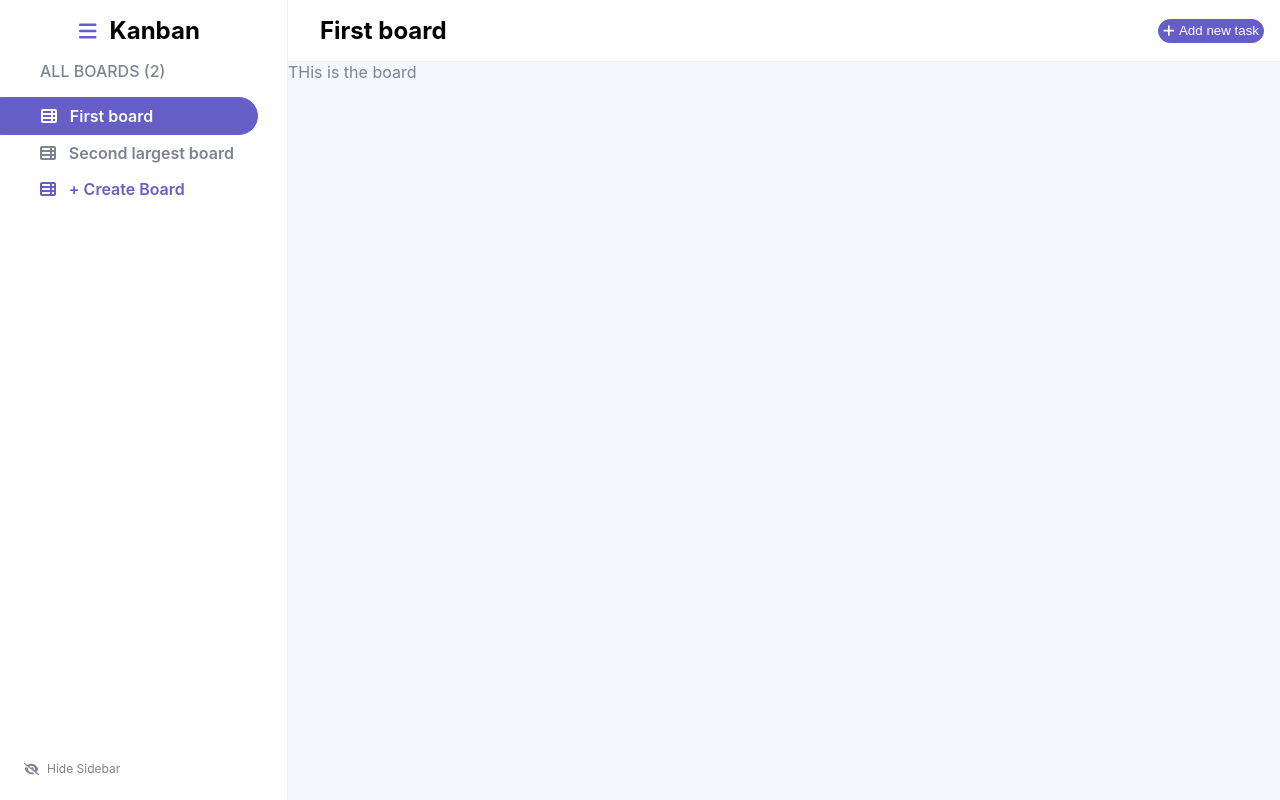
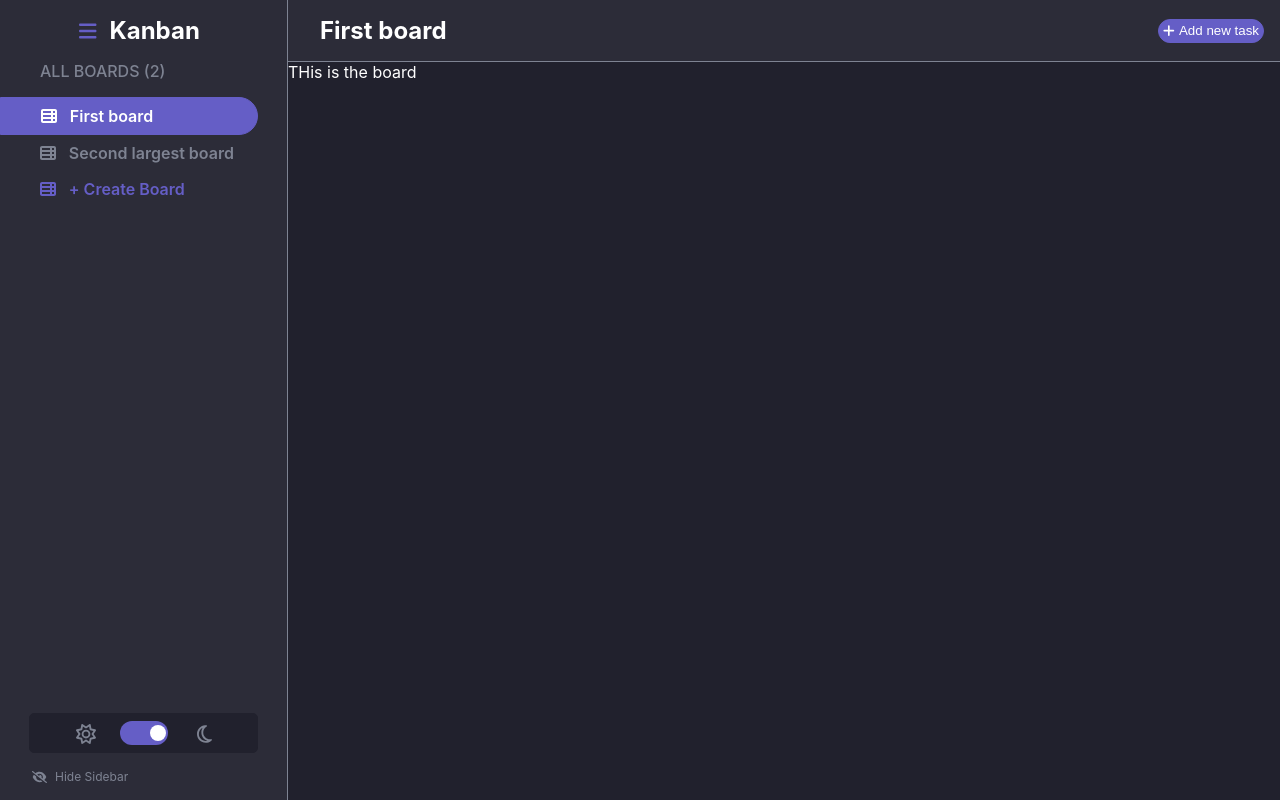
Before and after one commit to andreeaorian/kanban-web-app, a React (Create React App) app: page / in a window 1280 px wide. Built offline with nearby package versions, Linux system fonts and the light colour scheme.

Commit message:
Implement theme changer

```diff
--- /dev/null
+++ b/src/components/sidebar/components/theme-changer.scss
@@ -0,0 +1,116 @@
+@import "../../../assets/variables.scss";
+
+.theme-changer {
+	border-radius: 0.313rem;
+	border: 0.063rem solid;
+	display: flex;
+	justify-content: center;
+	align-items: center;
+	height: 2.5rem;
+	color: $gray;
+	width: 80%;
+	align-self: center;
+
+	.theme-toggle {
+		position: relative;
+		display: inline-block;
+		width: 3rem;
+		height: 1.5rem;
+
+		.theme-day,
+		.theme-night {
+			position: absolute;
+			top: 0.188rem;
+		}
+
+		.theme-day {
+			left: -2.75rem;
+		}
+
+		.theme-night {
+			right: -2.75rem;
+		}
+
+		.theme-toggle-input {
+			display: none;
+
+			&:checked + .theme-toggle-handler {
+				&::before {
+					-webkit-transform: translateX(1.625rem);
+					-ms-transform: translateX(1.625rem);
+					transform: translateX(1.625rem);
+				}
+			}
+		}
+
+		.theme-toggle-handler {
+			position: absolute;
+			cursor: pointer;
+			top: 0;
+			left: 0;
+			right: 0;
+			bottom: 0;
+			background-color: $purplish_blue;
+			-webkit-transition: 0.4s;
+			transition: 0.4s;
+			border-radius: 2.125rem;
+
+			&::before {
+				position: absolute;
+				content: "";
+				height: 1rem;
+				width: 1rem;
+				left: 0.25rem;
+				bottom: 0.25rem;
+				background-color: $white;
+				-webkit-transition: 0.4s;
+				transition: 0.4s;
+				border-radius: 50%;
+			}
+		}
+	}
+}
+
+.dark-theme {
+	.theme-changer {
+		background-color: $dark_background;
+		border-color: $dark_background;
+	}
+}
+
+.light-theme {
+	.theme-changer {
+		background-color: $light_background;
+		border-color: $light_background;
+	}
+}
+
+@media screen and (min-width: 1024px) {
+	//Desktop
+}
+
+@media screen and (min-width: 768px) and (max-width: 1023px) {
+	//Tablet
+	.theme-changer {
+		.theme-toggle {
+			.theme-day,
+			.theme-night {
+				width: 1.125rem;
+				height: 1.125rem;
+			}
+		}
+	}
+}
+
+@media screen and (max-width: 767px) {
+	//Mobile
+	.theme-changer {
+		.theme-toggle {
+			.theme-day,
+			.theme-night {
+				width: 1.125rem;
+				height: 1.125rem;
+			}
+		}
+	}
+}
--- /dev/null
+++ b/src/components/sidebar/components/theme-changer.tsx
@@ -0,0 +1,30 @@
+import { useSelector, useDispatch } from "react-redux";
+import { FontAwesomeIcon } from "@fortawesome/react-fontawesome";
+import { faSun, faMoon } from "@fortawesome/free-regular-svg-icons";
+
+import { RootState } from "../../../redux/store";
+import { changeTheme } from "../../../redux/appReducer";
+
+import "./theme-changer.scss";
+
+export default function ThemeChanger() {
+	const isDarkTheme = useSelector((state: RootState) => state.app.isDarkTheme);
+	const dispatch = useDispatch();
+
+	return (
+		<div className="theme-changer">
+			<label htmlFor="themeToggle" className="theme-toggle">
+				<FontAwesomeIcon icon={faSun} className="theme-day" size="lg" />
+				<input
+					className="theme-toggle-input"
+					type="checkbox"
+					id="themeToggle"
+					checked={isDarkTheme}
+					onChange={() => dispatch(changeTheme())}
+				/>
+				<span className="theme-toggle-handler" />
+				<FontAwesomeIcon icon={faMoon} className="theme-night" size="lg" />
+			</label>
+		</div>
+	);
+}
--- a/src/components/sidebar/sidebar.scss
+++ b/src/components/sidebar/sidebar.scss
@@ -75,15 +75,20 @@
 		}
 	}
 
-	.sidebar-hide-button {
+	.sidebar-bottom {
 		margin-top: auto;
 		display: flex;
-		align-items: center;
-		padding: 1.5rem;
-		gap: 0.5rem;
-		font-size: 0.75rem;
-		cursor: pointer;
-		color: $gray;
+		flex-direction: column;
+
+		.sidebar-hide-button {
+			display: flex;
+			align-items: center;
+			padding: 1rem 2rem;
+			gap: 0.5rem;
+			font-size: 0.75rem;
+			cursor: pointer;
+			color: $gray;
+		}
 	}
 }
 
--- a/src/components/sidebar/sidebar.tsx
+++ b/src/components/sidebar/sidebar.tsx
@@ -13,6 +13,7 @@ import PopupWrapper from "../popups/popup-wrapper";
 import NewBoardPopup from "../popups/newBoard/new-board-popup";
 import { resetBoard } from "../../redux/boardReducer";
 import { changeSidebarVisibility } from "../../redux/appReducer";
+import ThemeChanger from "./components/theme-changer";
 
 import "./sidebar.scss";
 
@@ -60,11 +61,14 @@ export default function Sidebar() {
 						<span>+ Create Board</span>
 					</div>
 				</div>
-				<div
-					className="sidebar-hide-button"
-					onClick={() => dispatch(changeSidebarVisibility())}>
-					<FontAwesomeIcon icon={faEyeSlash} />
-					<span>Hide Sidebar</span>
+				<div className="sidebar-bottom">
+					<ThemeChanger />
+					<div
+						className="sidebar-hide-button"
+						onClick={() => dispatch(changeSidebarVisibility())}>
+						<FontAwesomeIcon icon={faEyeSlash} />
+						<span>Hide Sidebar</span>
+					</div>
 				</div>
 			</div>
 			<PopupWrapper
--- a/src/redux/appReducer.tsx
+++ b/src/redux/appReducer.tsx
@@ -9,7 +9,7 @@ export interface App {
 }
 
 const initialState: App = {
-	isDarkTheme: false,
+	isDarkTheme: true,
 	showSidebar: true,
 	boards: [
 		{ title: "First board", columns: [], tasks: [], isSelected: true },
@@ -26,8 +26,8 @@ export const appSlice = createSlice({
 	name: "board",
 	initialState,
 	reducers: {
-		changeTheme: (state, action: PayloadAction<boolean>) => {
-			state.isDarkTheme = action.payload;
+		changeTheme: (state) => {
+			state.isDarkTheme = !state.isDarkTheme;
 		},
 		addBoard: (state, action: PayloadAction<Board>) => {
 			state.boards.push(action.payload);
```
